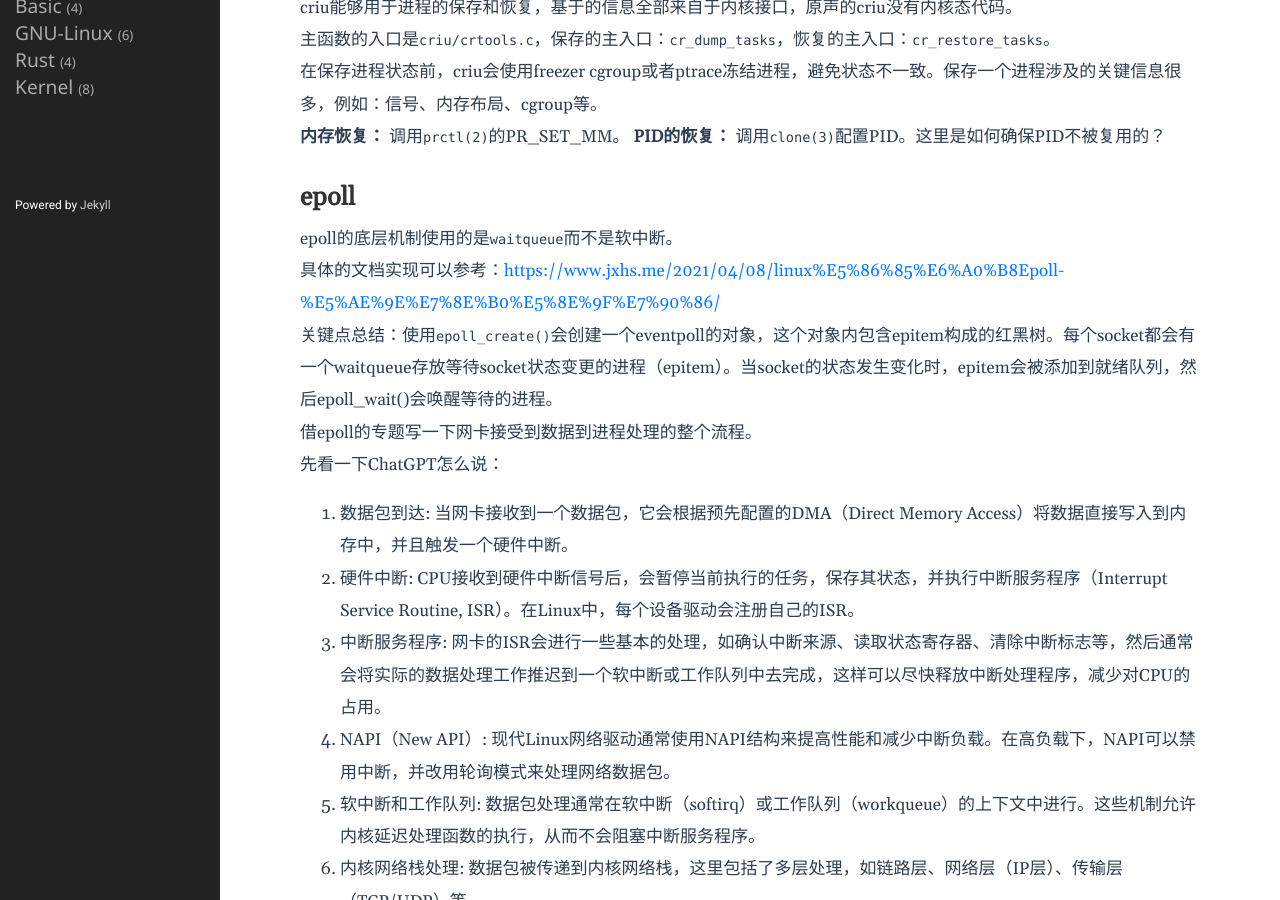
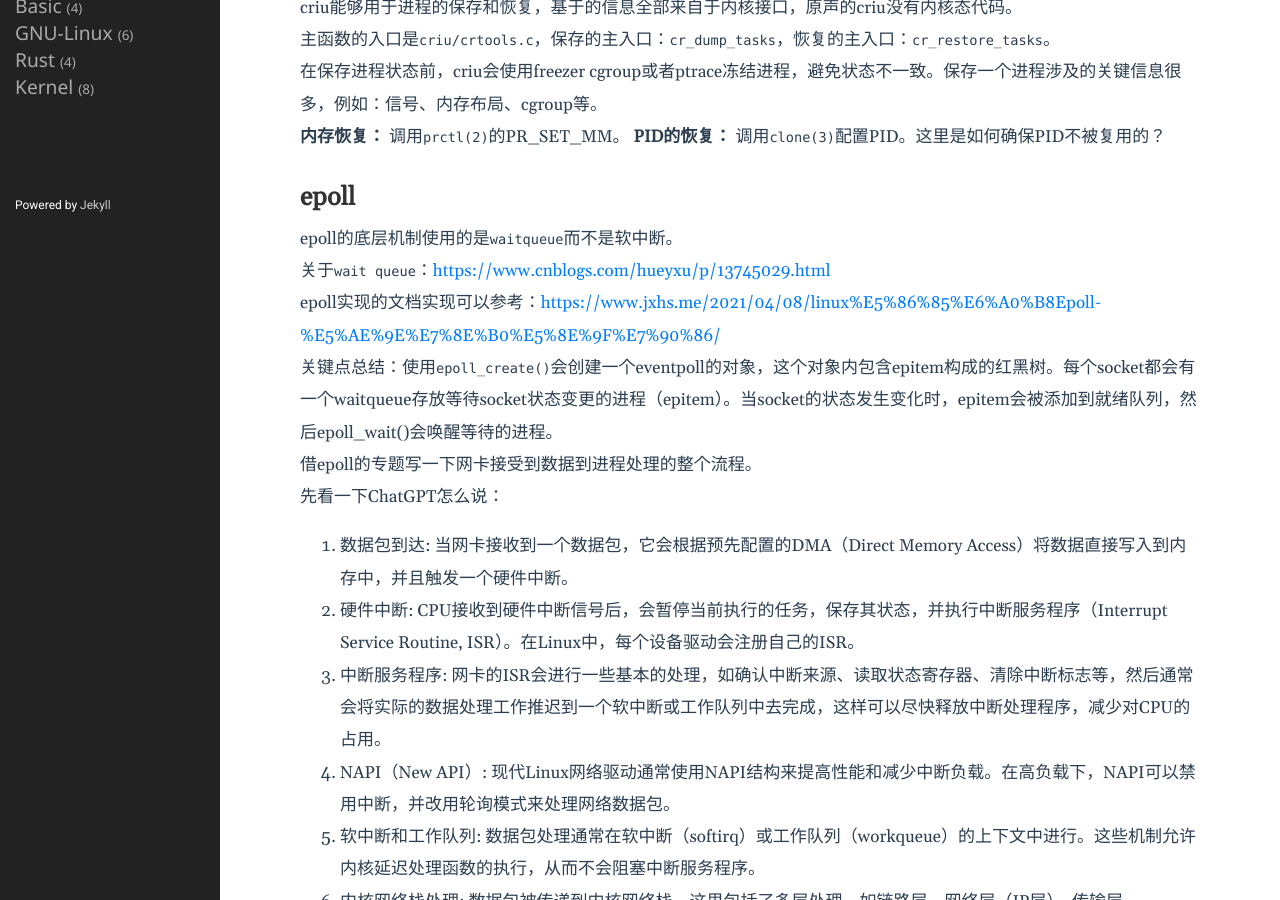
Before and after one commit to lclgo/lclgo.github.io, a Jekyll site: the page built from _posts/draft/2020-01-01-draft.md, in a window 1280 px wide and 900 px high, scrolled down 388 px. Built offline with Jekyll 4.4.1, drawn with Linux system fonts in a browser that asks for light colours.

Commit message:
reference about wait queue

```diff
--- a/_posts/draft/2020-01-01-draft.md
+++ b/_posts/draft/2020-01-01-draft.md
@@ -26,7 +26,9 @@ criu能够用于进程的保存和恢复，基于的信息全部来自于内核
 
 epoll的底层机制使用的是`waitqueue`而不是软中断。
 
-具体的文档实现可以参考：<https://www.jxhs.me/2021/04/08/linux%E5%86%85%E6%A0%B8Epoll-%E5%AE%9E%E7%8E%B0%E5%8E%9F%E7%90%86/>
+关于`wait queue`：<https://www.cnblogs.com/hueyxu/p/13745029.html>
+
+epoll实现的文档实现可以参考：<https://www.jxhs.me/2021/04/08/linux%E5%86%85%E6%A0%B8Epoll-%E5%AE%9E%E7%8E%B0%E5%8E%9F%E7%90%86/>
 
 关键点总结：使用`epoll_create()`会创建一个eventpoll的对象，这个对象内包含epitem构成的红黑树。每个socket都会有一个waitqueue存放等待socket状态变更的进程（epitem）。当socket的状态发生变化时，epitem会被添加到就绪队列，然后epoll_wait()会唤醒等待的进程。
 
```
